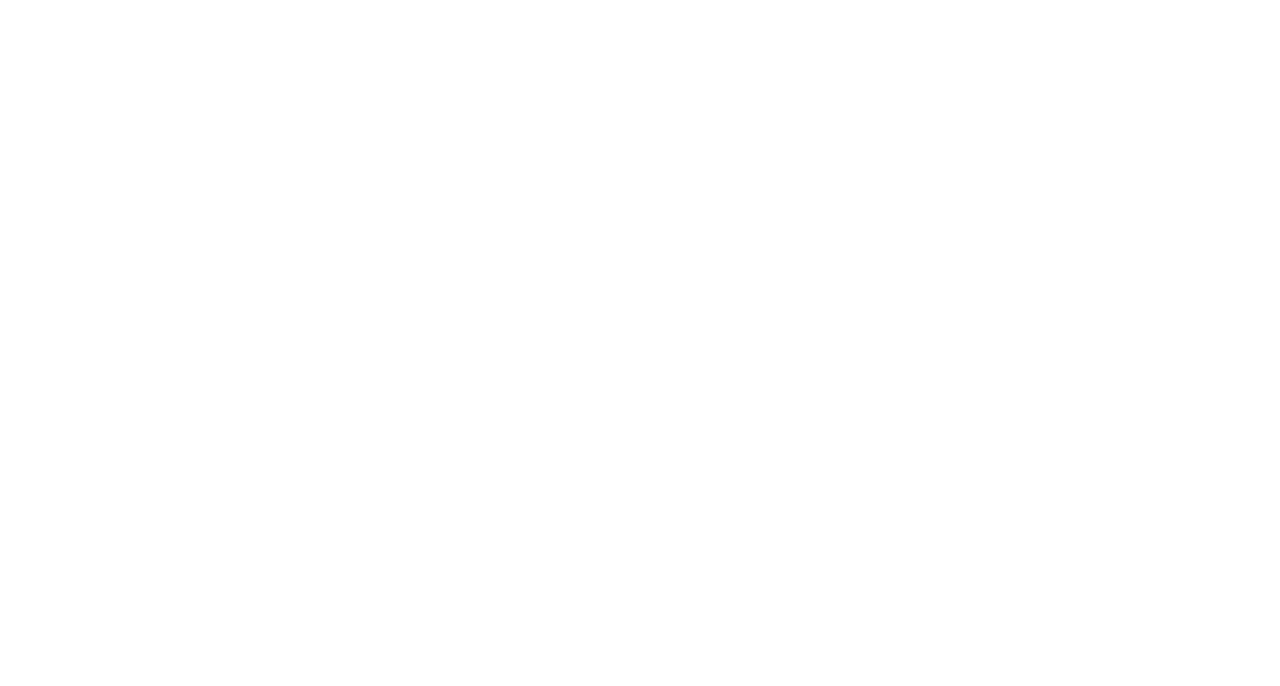
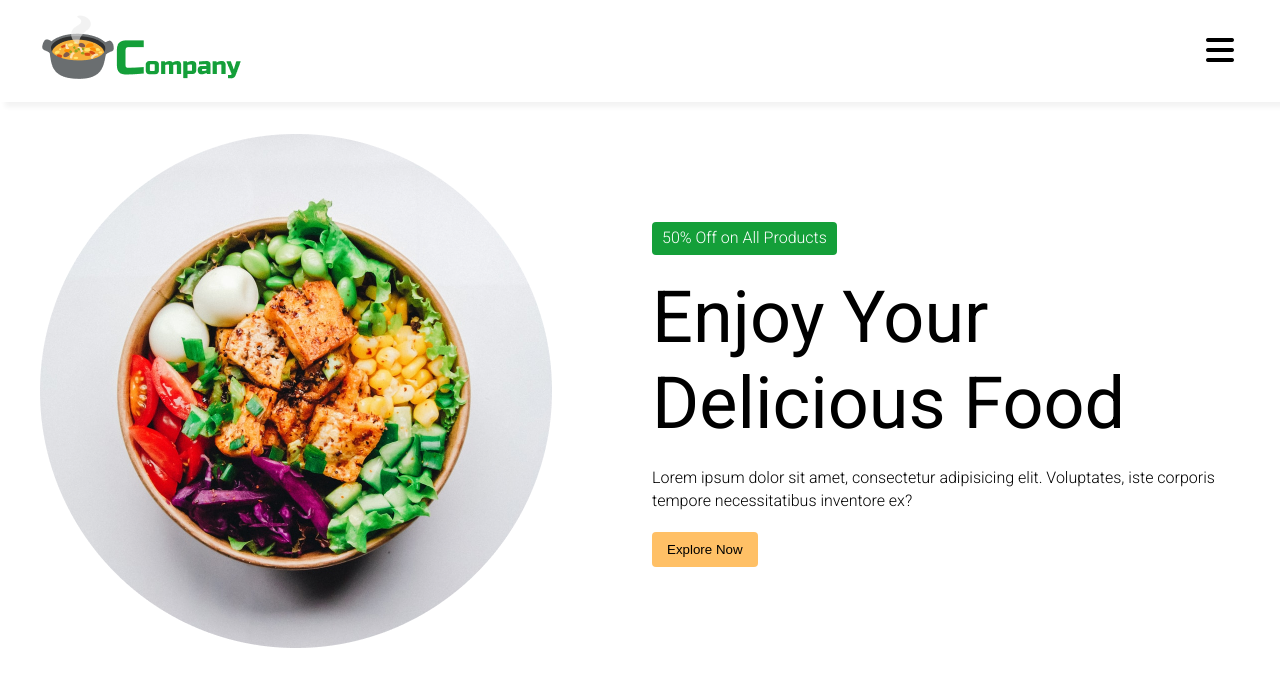
Before and after one commit to Abdulla-Siam/Project-5, a plain HTML site: page index.html in a window 1280 px wide. Drawn offline with Linux system fonts and the light colour scheme.

Commit message:
header content

```diff
--- a/index.html
+++ b/index.html
@@ -5,8 +5,31 @@
     <meta name="viewport" content="width=device-width, initial-scale=1.0">
     <title>Project 5</title>
     <link rel="stylesheet" href="style.css">
+    <link rel="stylesheet" href="https://cdnjs.cloudflare.com/ajax/libs/font-awesome/7.0.1/css/all.min.css" integrity="sha512-2SwdPD6INVrV/lHTZbO2nodKhrnDdJK9/kg2XD1r9uGqPo1cUbujc+IYdlYdEErWNu69gVcYgdxlmVmzTWnetw==" crossorigin="anonymous" referrerpolicy="no-referrer" />
 </head>
 <body>
-
+    <nav>
+        <div class="header container">
+            <div class="logo">
+                <img src="images/logo.png" alt="#">
+            </div>
+            <div class="bar-icon">
+                <i class="fa-solid fa-bars"></i>
+            </div>
+        </div>
+    </nav>
+    <div class="container">
+        <div class="content">
+            <div class="content-img">
+                <img src="images/hero_image.png" alt="#">
+            </div>
+            <div class="content-info">
+                <div class="tag">50% Off on All Products</div>
+                <h1>Enjoy Your Delicious Food</h1>
+                <p>Lorem ipsum dolor sit amet, consectetur adipisicing elit. Voluptates, iste corporis tempore necessitatibus inventore ex?</p>
+                <button class="btn">Explore Now</button>
+            </div>
+        </div>
+    </div>
 </body>
 </html>
--- a/style.css
+++ b/style.css
@@ -0,0 +1,84 @@
+@import url('https://fonts.googleapis.com/css2?family=Roboto:ital,wght@0,100..900;1,100..900&display=swap');
+
+*{
+    margin: 0;
+    padding: 0;
+    box-sizing: border-box;
+}
+
+html, body{
+    line-height: 1.4;
+    font-weight: 300;
+    font-family: "Roboto", sans-serif;
+}
+
+button{
+    border: none;
+    border-radius: 4px;
+    padding: 10px 15px;
+    transition: 0.2s ease-in-out;
+}
+button:hover{
+    opacity: 0.8;
+    transition: 0.2s ease-in-out;
+}
+
+/* Header Section */
+
+nav{
+    box-shadow: 5px 5px 5px rgba(1, 1, 1, 0.05);
+    position: sticky;
+    top: 0;
+    margin-bottom: 32px;
+    background: white;
+    padding: 10px;
+}
+
+.container{
+    max-width: 1200px;
+    margin: 0 auto;
+}
+
+.header{
+    display: flex;
+    justify-content: space-between;
+    align-items: center;
+}
+
+.bar-icon{
+    font-size: 32px;
+}
+
+/* Content Section */
+
+.content{
+    display: flex;
+    justify-content: center;
+    align-items: center;
+    gap: 100px;
+}
+
+.content-info{
+    display: flex;
+    flex-direction: column;
+    gap: 20px;
+}
+
+.tag{
+    background: #149f39;
+    color: white;
+    padding: 5px 10px;
+    align-self: flex-start;
+    border-radius: 4px;
+}
+
+.content-info h1{
+    font-size: 72px;
+    font-weight: 400;
+    line-height: 1.2;
+}
+
+.btn{
+    align-self: flex-start;
+    background:#ffc066;
+}
```
